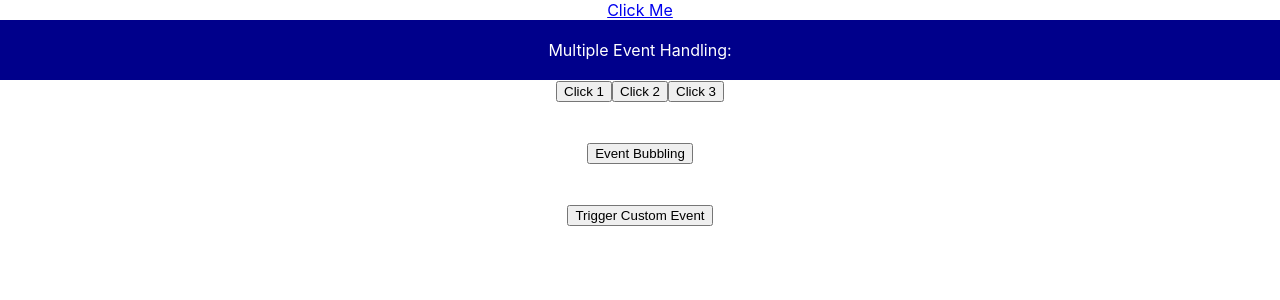
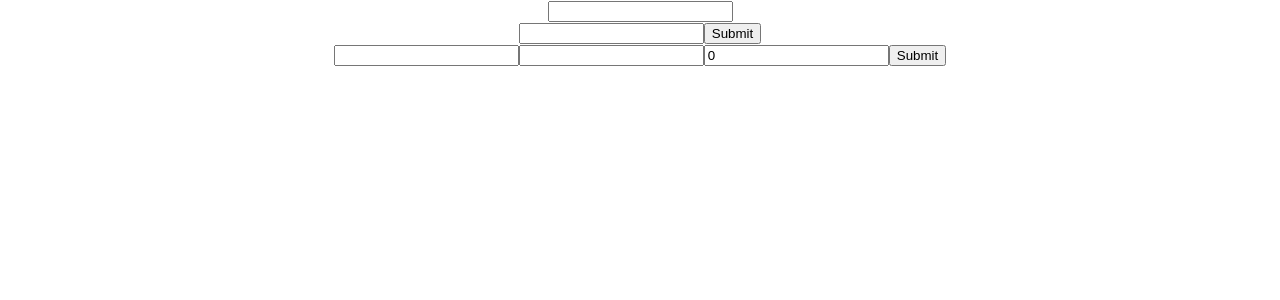
Before and after one commit to adityaxtalk/React-concept, a React (Create React App) app: page / in a window 1280 px wide. Shown: the top 300 px of the page. Built offline with nearby package versions, Linux system fonts and the light colour scheme.

Commit message:
form handling added

```diff
--- a/src/App.js
+++ b/src/App.js
@@ -4,6 +4,9 @@ import Function from './components/Function';
 import Props from './components/Props';
 import Class from './components/Class';
 import EventHandling from './components/EventHandling';
+import Controlled from './components/Controlled';
+import UnControlled from './components/UnControlled';
+import Form from './components/Form';
 
 function App() {
   return (
@@ -11,7 +14,10 @@ function App() {
       {/* <Function/> */}
       {/* <Props/> */}
       {/* <Class welcome="hello world"/> */}
-      <EventHandling/>
+      {/* <EventHandling/> */}
+      <Controlled/>
+      <UnControlled/>
+      <Form/>
     </div>
   );
 }
--- /dev/null
+++ b/src/components/Controlled.js
@@ -0,0 +1,14 @@
+import React, { useState } from 'react'
+
+const Controlled = () => {
+  const [email, setMail] = useState("");
+  return (
+    <>
+    <input type='text' value={email} onChange={(e)=> {setMail(e.target.value)}}/>
+
+{email}
+    </>
+  )
+}
+
+export default Controlled
--- /dev/null
+++ b/src/components/Form.js
@@ -0,0 +1,62 @@
+import React, { useState } from 'react'
+
+const Form = () => {
+    const [data, setData] = useState({
+        name: "",
+        email: "",
+        age: 0
+    });
+
+    const [errors, setErrors] = useState({});
+    const handleChange = (event) => {
+        debugger
+        const {name, value} = event.target;
+        setData({
+            ...data,
+            [name] : value
+        })
+    }
+
+    const validate = () => {
+         const tempError={};
+         if (data.name.trim().length === 0) {
+            tempError["name"] = "Name is required";
+         }
+         if (data.email.trim().length === 0) {
+            tempError["email"] = "Email is required";
+         }
+
+         if (data.age < 0 || isNaN(data.age)) {
+            tempError["age"] = "Invalid age";
+         }
+         setErrors(tempError);
+         return tempError;
+    }
+
+    const handleSubmit = (e) => {
+        debugger
+        e.preventDefault();
+        const errors= validate();
+        if (Object.keys(errors).length) {
+            return
+        }
+        alert("Form submitted successfully");
+        setErrors({});
+    }
+  return (
+    <>
+        <form onSubmit={handleSubmit}>
+            <input type="text" id="name" name="name" value={data.name} onChange={handleChange}/>
+            { errors.name && <span>{errors.name}</span>}
+            <input type='text' id="email" name="email" value={data.email} onChange={handleChange}/>
+            {errors.email && <span>{errors.email}</span>}
+            <input type='number' id="age" name="age" value={data.age} onChange={handleChange}/>
+            {errors.age && <span>{errors.age}</span>}
+            <button type='submit'>Submit</button>
+        </form>
+    </>
+
+  )
+}
+
+export default Form
--- /dev/null
+++ b/src/components/UnControlled.js
@@ -0,0 +1,24 @@
+import React, {useRef} from 'react'
+
+const UnControlled = () => {
+    const inputRef= useRef()
+    const handleSubmit = (e) => {
+        e.preventDefault();
+        console.log(inputRef.current.value);
+    }
+
+    const handleChange = () => {
+        console.log(inputRef.current.value);
+    }
+  return (
+    <>
+        <form onSubmit={handleSubmit}>
+        <input type="email" ref={inputRef} onChange={handleChange}/>
+        <button type="submit">Submit</button>
+    </form>
+    </>
+
+  )
+}
+
+export default UnControlled
```
